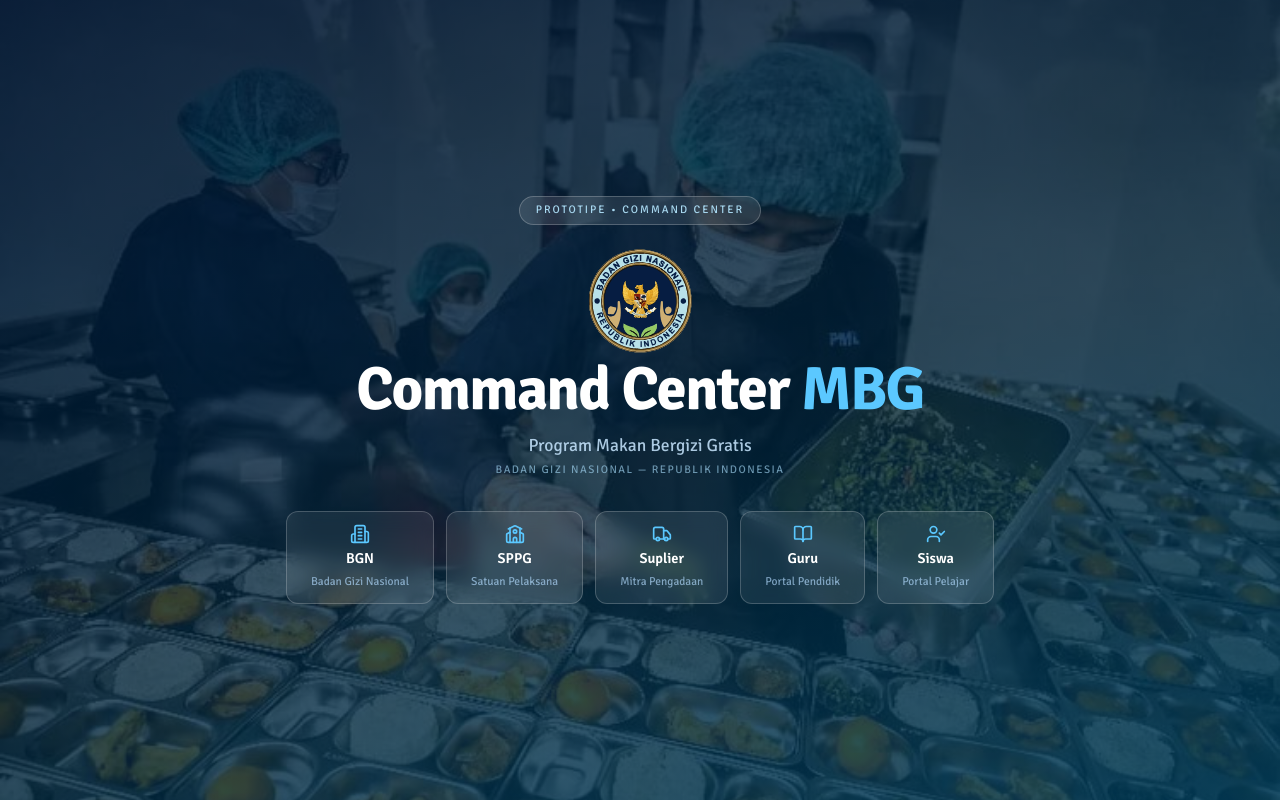
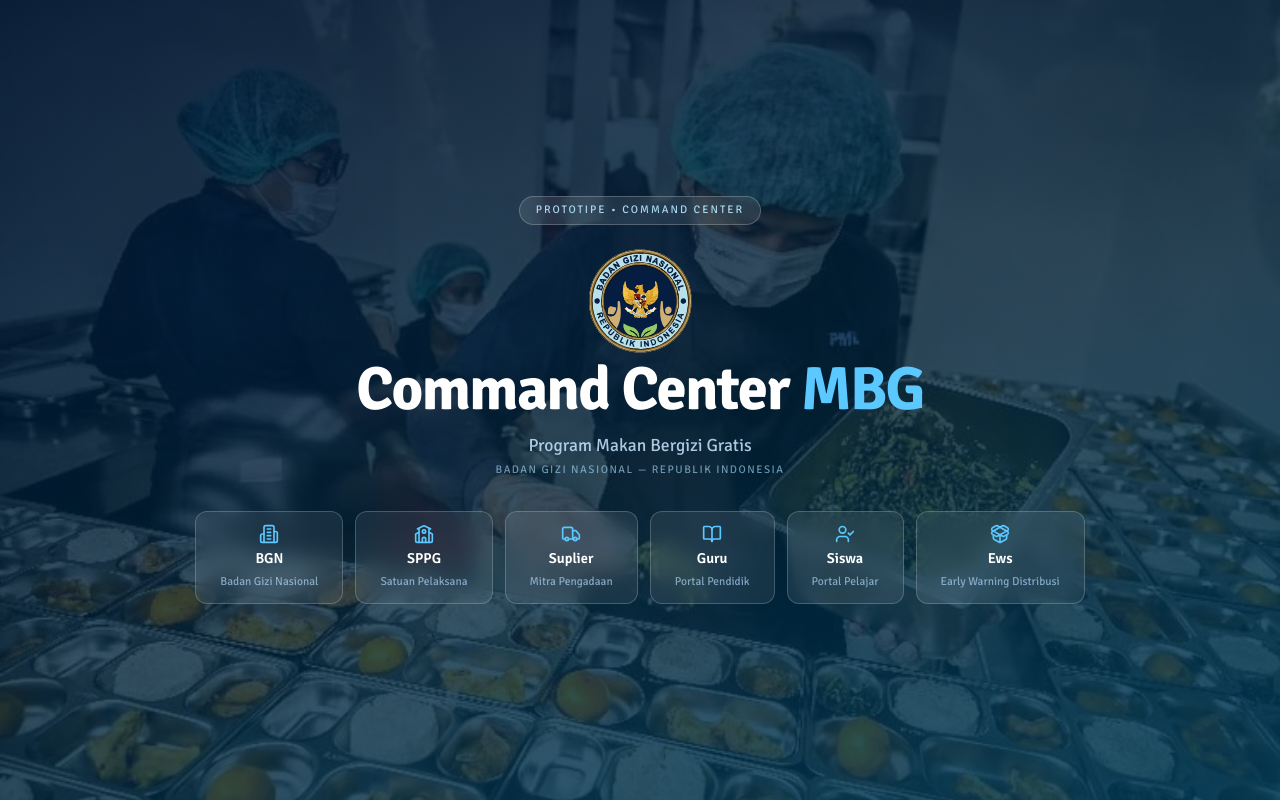
Before and after one commit to afy09/Prototype-MBG, a React (Create React App) app: page /bgn in a window 1280 px wide. Built offline with nearby package versions, Linux system fonts and the light colour scheme; a web font is replaced by a local one.

Commit message:
update EWS

```diff
--- a/src/LandingPageUdin/Pages/hero3.tsx
+++ b/src/LandingPageUdin/Pages/hero3.tsx
@@ -1,5 +1,5 @@
 import React, { useState } from "react";
-import { Eye, EyeOff, Building2, School, Truck, BookOpen, UserCheck } from "lucide-react";
+import { Eye, EyeOff, Building2, School, Truck, BookOpen, UserCheck, PackageOpen } from "lucide-react";
 
 interface Portal {
   key: string;
@@ -43,6 +43,13 @@
     label: "Siswa",
     desc: "Portal Pelajar",
     icon: <UserCheck size={20} />,
+    url: "https://www.figma.com/proto/Uz3MCmiylwEyiGS5XwKvcy/Project-MBG--MOBILE-?node-id=4013-12567&t=24BPE7YiGNgjuxYZ-0",
+  },
+  {
+    key: "ews",
+    label: "Ews",
+    desc: "Early Warning Distribusi",
+    icon: <PackageOpen size={20} />,
     url: "https://www.figma.com/proto/Uz3MCmiylwEyiGS5XwKvcy/Project-MBG--MOBILE-?node-id=4013-12567&t=24BPE7YiGNgjuxYZ-0",
   },
 ];
```
